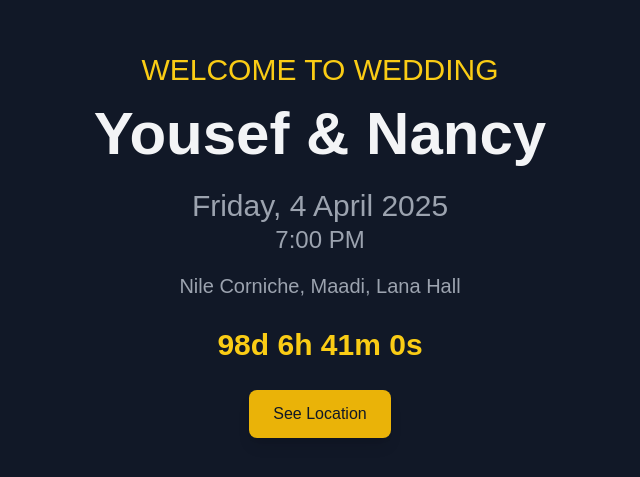
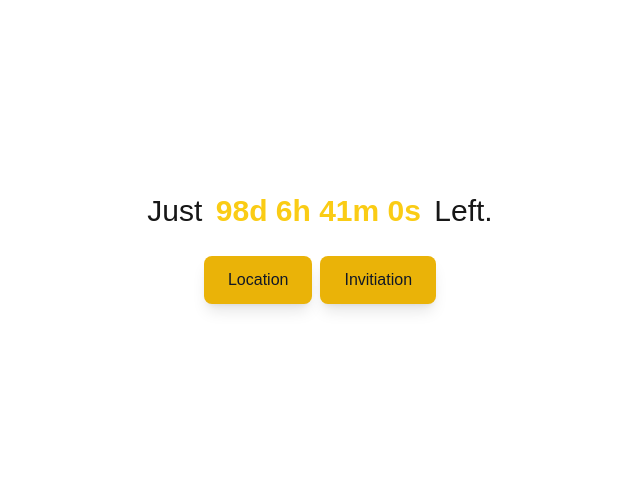
Before and after one commit to yousefhosnyx/wedding-invitation, a Next.js app: page / in a window 1280 px wide. Shown: the part 155-632 px from the top of the page, without its empty margins (320-960 px from the left). Built offline with nearby package versions, Linux system fonts and the light colour scheme.

Commit message:
create wedding

```diff
--- a/src/app/page.js
+++ b/src/app/page.js
@@ -29,31 +29,11 @@ export default function Home() {
     "https://www.google.com/maps?q=12+Nile+Corniche,+Maadi,+Cairo+Governorate,+Egypt";
 
   return (
-    <div className="animate-fadeIn min-h-screen bg-gray-900 flex flex-col items-center justify-center text-center py-12 px-4">
-      {/* Welcome Message */}
-      <p className="text-xl md:text-3xl text-yellow-400 font-medium">
-        WELCOME TO WEDDING
-      </p>
-
-      {/* Names */}
-      <h1 className="text-4xl md:text-6xl font-bold text-gray-100 mt-4">
-        Yousef & Nancy
-      </h1>
-
-      {/* Date and Time */}
-      <p className="mt-6 text-xl md:text-3xl text-gray-400">
-        Friday, 4 April 2025
-      </p>
-      <p className="text-lg md:text-2xl text-gray-400">7:00 PM</p>
-
-      {/* Location */}
-      <p className="mt-4 text-lg md:text-xl text-gray-400">
-        Nile Corniche, Maadi, Lana Hall
-      </p>
-
+    <div className="animate-fadeIn min-h-screen bg-background flex flex-col items-center justify-center text-center py-12 px-4">
       {/* Countdown Timer */}
-
-      <div className="mt-5 flex justify-center h-[50px] items-center text-2xl md:text-3xl font-bold text-yellow-400">
+      <div className="flex gap-[5px] justify-center items-center h-[50px]">
+        <p className="text-2xl md:text-3xl ">Just</p>
+        <div className=" items-center text-2xl md:text-3xl font-bold text-yellow-400 min-w-[180px] max-w-[180px] md:min-w-[222px] md:max-w-[222px] flex justify-center">
           {timeLeft ? (
             timeLeft
           ) : (
@@ -65,14 +45,28 @@ export default function Home() {
             />
           )}
         </div>
+        <p className="text-2xl md:text-3xl ">Left.</p>
+      </div>
+
       {/* Location Button (direct link to Google Maps) */}
+      <div className="flex gap-2">
+        {" "}
         <a
           href={locationUrl}
           target="_blank" // Opens Google Maps in a new tab
           className="mt-5 bg-yellow-500 hover:bg-yellow-600 text-gray-900 font-medium py-2 px-3 md:py-3 md:px-6 rounded-lg shadow-lg transition ease-in-out transform hover:scale-105"
         >
-        See Location
+          Location
         </a>
+        <a
+          href="/wedding-invitation.jpg"
+          download="Wedding_Invitation.jpg"
+          target="_blank" // Opens Google Maps in a new tab
+          className="mt-5 bg-yellow-500 hover:bg-yellow-600 text-gray-900 font-medium py-2 px-3 md:py-3 md:px-6 rounded-lg shadow-lg transition ease-in-out transform hover:scale-105"
+        >
+          Invitiation
+        </a>
+      </div>
     </div>
   );
 }
```
Also changed, not shown: public/wedding-invitation.jpg (added). Lines whose indentation alone changed are shown as unchanged.
